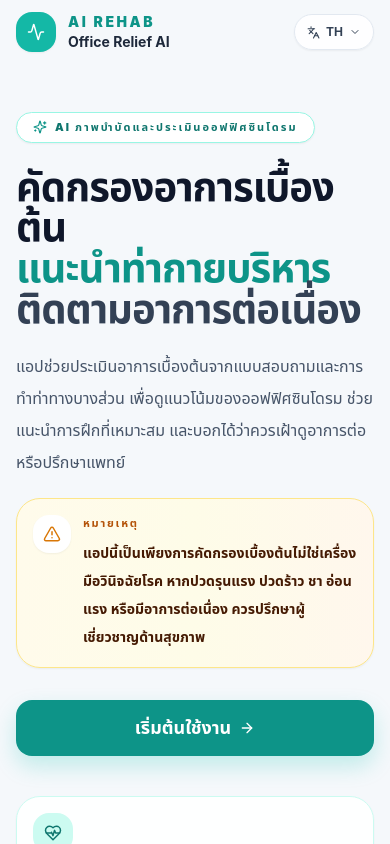
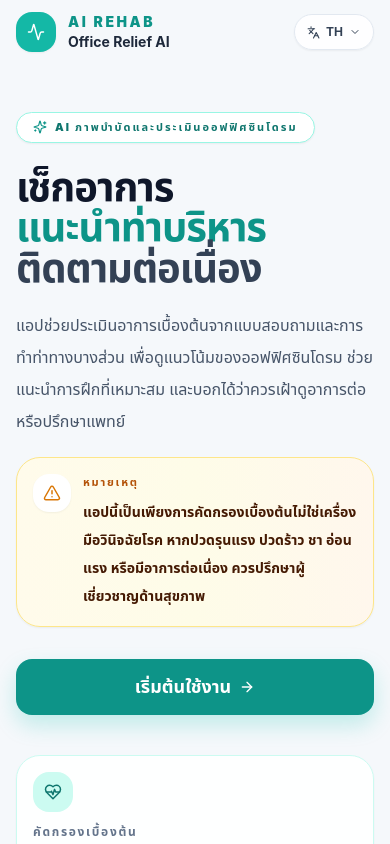
Before and after one commit to jimalike/minihack4, a Next.js app: page / in a window 390 px wide. Shown: the top 844 px of the page. Built offline with nearby package versions, Linux system fonts and the light colour scheme.

Commit message:
Change responsive mainpage

```diff
--- a/app/page.tsx
+++ b/app/page.tsx
@@ -27,9 +27,9 @@ const copy = {
   TH: {
     brand: "Office Relief AI",
     eyebrow: "AI ภาพบำบัดและประเมินออฟฟิศซินโดรม",
-    headline1: "คัดกรองอาการเบื้องต้น",
-    headline2: "แนะนำท่ากายบริหาร",
-    headline3: "ติดตามอาการต่อเนื่อง",
+    headline1: "เช็กอาการ",
+    headline2: "แนะนำท่าบริหาร",
+    headline3: "ติดตามต่อเนื่อง",
     sub:
       "แอปช่วยประเมินอาการเบื้องต้นจากแบบสอบถามและการทำท่าทางบางส่วน เพื่อดูแนวโน้มของออฟฟิศซินโดรม ช่วยแนะนำการฝึกที่เหมาะสม และบอกได้ว่าควรเฝ้าดูอาการต่อหรือปรึกษาแพทย์",
     disclaimer:
```
